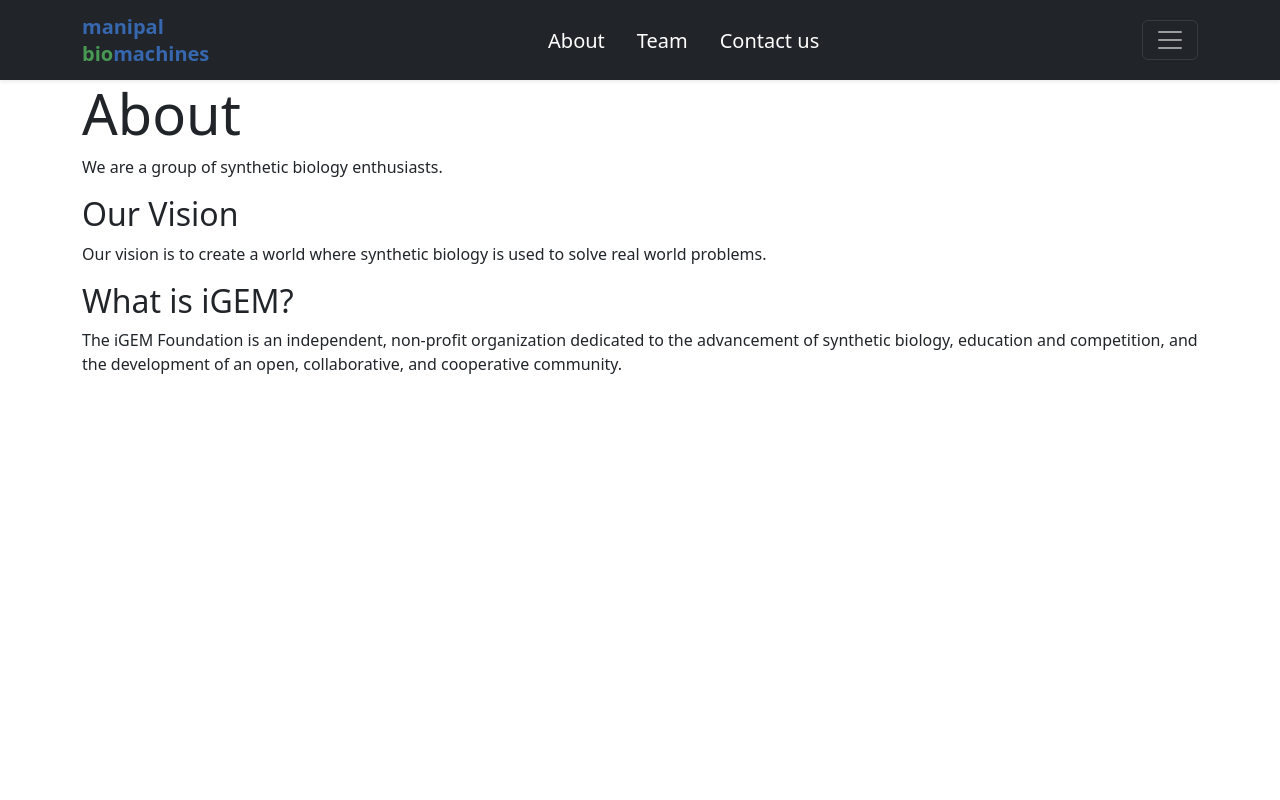
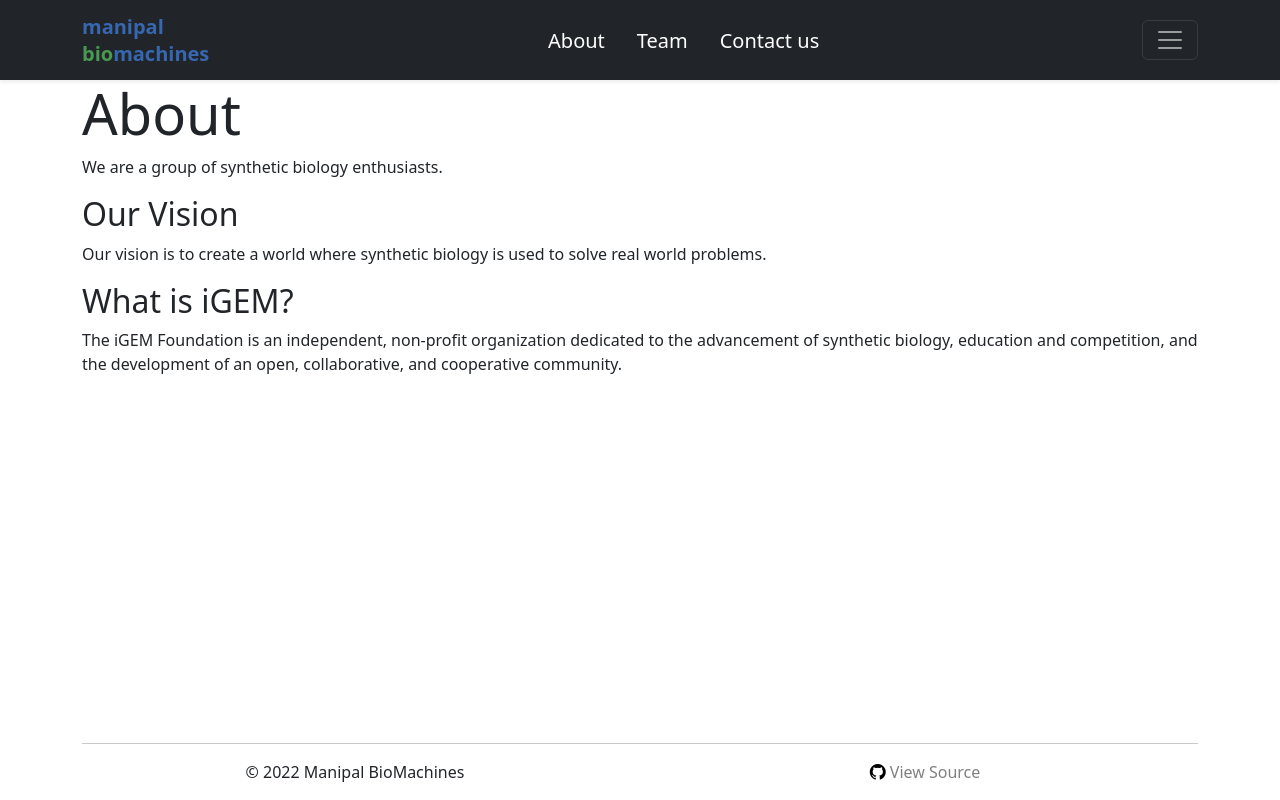
Before and after one commit to Manipal-Biomachines/Manipal-Biomachines.github.io, a plain HTML site: page docs/about/index.html in a window 1280 px wide. Drawn offline with nearby package versions, Linux system fonts and the light colour scheme.

Commit message:
Footer Added

```diff
--- a/docs/about/index.html
+++ b/docs/about/index.html
@@ -79,7 +79,24 @@
 </div>
 
 
-    <footer>
+    <footer class="footer mt-auto">
+    <div class="container text-center">
+        <hr>
+        <div class="row">
+            <div class="col">
+                <p>&copy; 2022 Manipal BioMachines</p>
+            </div>
+
+            <div class="col">
+                <a href="https://github.com/Manipal-Biomachines/Manipal-Biomachines.github.io"
+                    style="text-decoration: none; color: gray;" target="_blank">
+                    <i class="bi-github reveal-on-scroll" style="color: black;"></i>
+                    View Source
+                </a>
+            </div>
+
+        </div>
+    </div>
 </footer>
 
     <script defer src="/static/script.js"></script>
```
Also changed, not shown: docs/contact/index.html (+18 -1 lines), docs/index.html (+18 -1 lines), docs/team/index.html (+18 -1 lines), templates/footer.html (+18 -1 lines).
